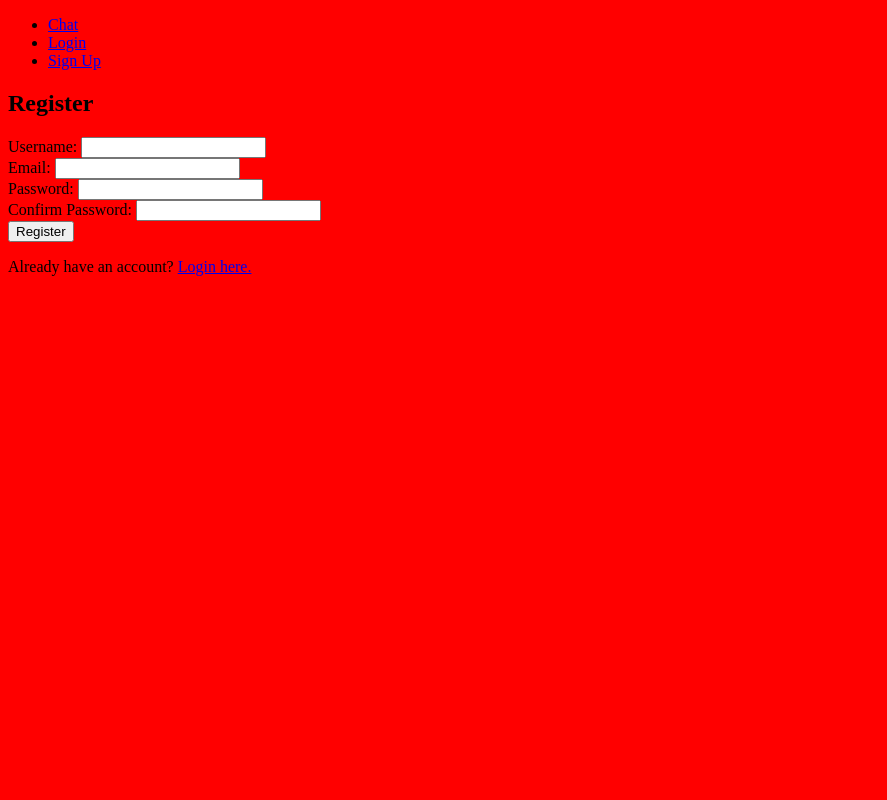
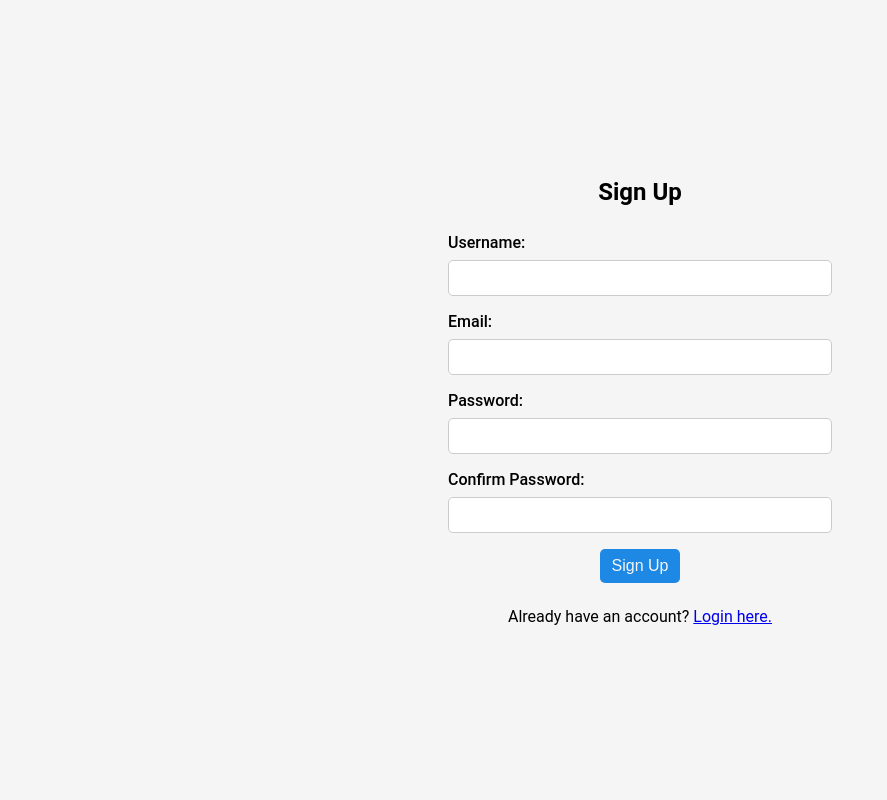
Before and after one commit to r0hitm/chatbot, a Django app: page /signup/ in a window 1280 px wide. Shown: the whole page, without its empty margins (0-887 px from the left). Run offline with Django 4.2, Linux system fonts and the light colour scheme.

Commit message:
WIP: added styles and reformatted templates

```diff
--- a/chatbot/cbrain/templates/index.html
+++ b/chatbot/cbrain/templates/index.html
@@ -1,14 +1,17 @@
+{% load static %}
+
 <!DOCTYPE html>
 <html>
 
 <head>
-    <title>{% block title %}Django Chatbot{% endblock %}</title>
-    {% load static %}
+    <title>{% block title %}Chatbot{% endblock %}</title>
     <link rel="stylesheet" href="{% static 'style.css' %}">
+    <!-- <link rel="shortcut icon" href="{% static 'favicon.png' %}" type="image/x-icon"> -->
+    <!-- <script src="{% static ''%}" defer></script> -->
 </head>
 
 <body>
-    <header>
+    <!-- <header>
         <nav>
             <ul>
                 <li><a href="{% url 'chat' %}">Chat</a></li>
@@ -20,7 +23,7 @@
                 {% endif %}
             </ul>
         </nav>
-    </header>
+    </header> -->
     <main>
         {% block content %}
         {% endblock %}
--- a/chatbot/cbrain/templates/login.html
+++ b/chatbot/cbrain/templates/login.html
@@ -7,15 +7,15 @@
 {% endif %}
 <form method="post">
     {% csrf_token %}
-    <div>
+    <div class="form-field">
         <label for="username">Username:</label>
         <input type="text" id="username" name="username" required>
     </div>
-    <div>
+    <div class="form-field">
         <label for="password">Password:</label>
         <input type="password" id="password" name="password" required>
     </div>
-    <div>
+    <div class="form-control">
         <button type="submit">Login</button>
     </div>
 </form>
--- a/chatbot/cbrain/templates/signup.html
+++ b/chatbot/cbrain/templates/signup.html
@@ -1,30 +1,30 @@
 {% extends 'index.html' %}
 
 {% block content %}
-<h2>Register</h2>
+<h2>Sign Up</h2>
 {% if error %}
 <p class="error">{{ error }}</p>
 {% endif %}
 <form method="post">
     {% csrf_token %}
-    <div>
+    <div class="form-field">
         <label for="username">Username:</label>
         <input type="text" id="username" name="username" required>
     </div>
-    <div>
+    <div class="form-field">
         <label for="email">Email:</label>
         <input type="email" id="email" name="email" required>
     </div>
-    <div>
+    <div class="form-field">
         <label for="password1">Password:</label>
         <input type="password" id="password1" name="password1" required>
     </div>
-    <div>
+    <div class="form-field">
         <label for="password2">Confirm Password:</label>
         <input type="password" id="password2" name="password2" required>
     </div>
-    <div>
-        <button type="submit">Register</button>
+    <div class="form-control">
+        <button type="submit">Sign Up</button>
     </div>
 </form>
 <p>Already have an account? <a href="{% url 'login' %}">Login here.</a></p>
--- a/chatbot/static/style.css
+++ b/chatbot/static/style.css
@@ -1,3 +1,90 @@
+/* Global Styles for the chatbot */
+/* Author: Rohit Mehta */
+
+:root {
+    --primary-color: #1e88e5;
+    --secondary-color: #f5f5f5;
+    --text-color: #000;
+}
+
 body {
-    background-color: red;
+    font-family: 'Roboto', sans-serif;
+    background-color: var(--secondary-color);
+    color: var(--text-color);
+    width: 100vw;
+    height: 100vh;
+    margin: 0;
+    padding: 0;
+    display: flex;
+    justify-content: center;
+    align-items: center;
 }
+
+main {
+    width: 100%;
+    max-width: 480px;
+    display: flex;
+    flex-direction: column;
+    justify-content: space-between;
+    align-items: center;
+}
+
+form {
+    width: 100%;
+    display: flex;
+    flex-direction: column;
+    justify-content: space-between;
+    align-items: center;
+}
+
+form > * {
+    width: 80%;
+    max-width: 480px;
+    margin: 0.5rem 0;
+}
+
+.form-field {
+    display: flex;
+    flex-direction: column;
+    justify-content: space-between;
+    /* align-items: center; */
+}
+
+.form-control {
+    display: flex;
+    flex-direction: column;
+    justify-content: space-between;
+    align-items: center;
+}
+
+.form-control button {
+    width: 5rem;
+}
+
+form input {
+    padding: 0.5rem;
+    border: 1px solid #ccc;
+    border-radius: 5px;
+    font-size: 1rem;
+}
+
+form label {
+    font-size: 1rem;
+    font-weight: 500;
+    margin-bottom: 0.5rem;
+}
+
+button {
+    padding: 0.5rem;
+    border: none;
+    border-radius: 5px;
+    background-color: var(--primary-color);
+    color: var(--secondary-color);
+    font-size: 1rem;
+    font-weight: 500;
+    cursor: pointer;
+}
+
+button:hover {
+    background-color: #1565c0;
+}
```
